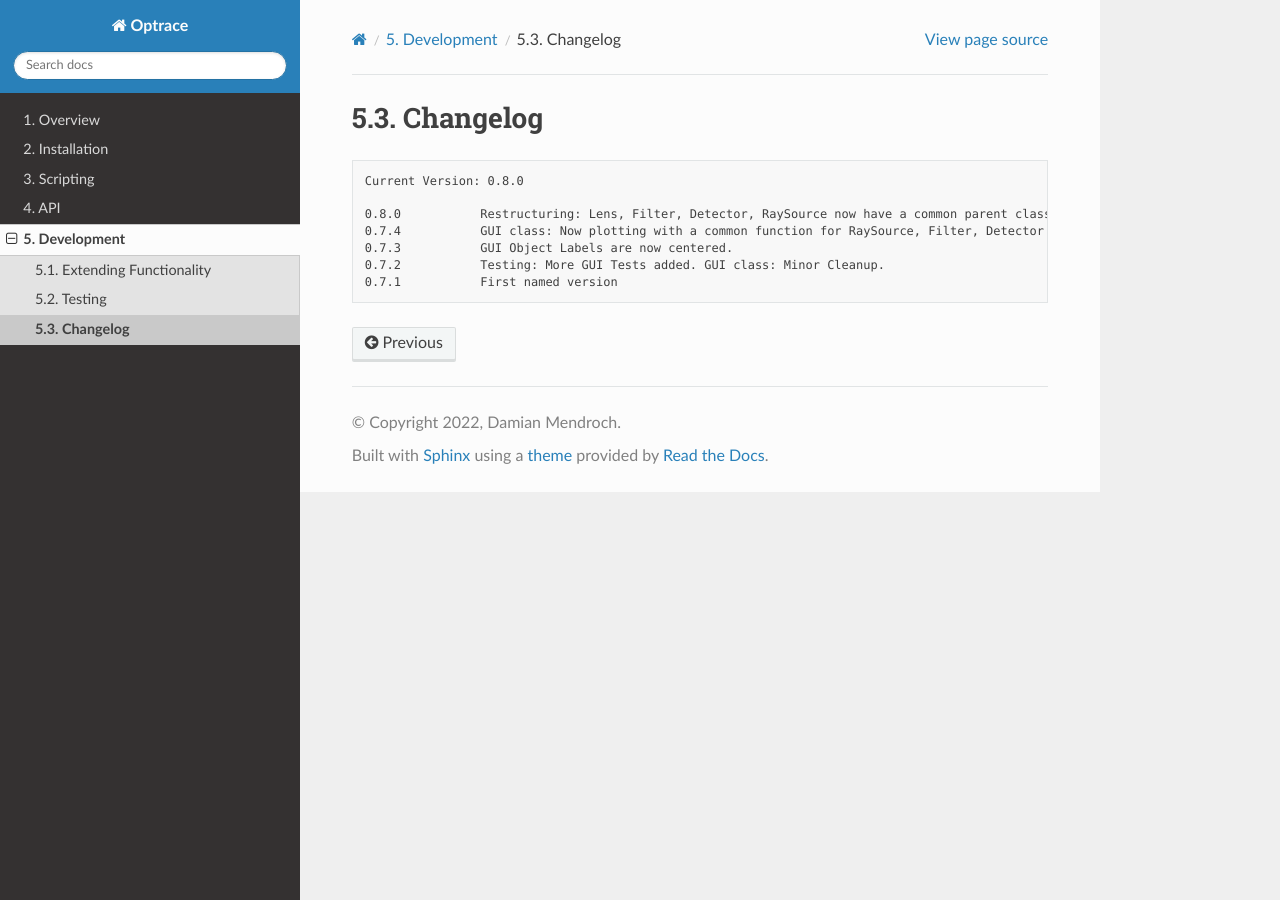
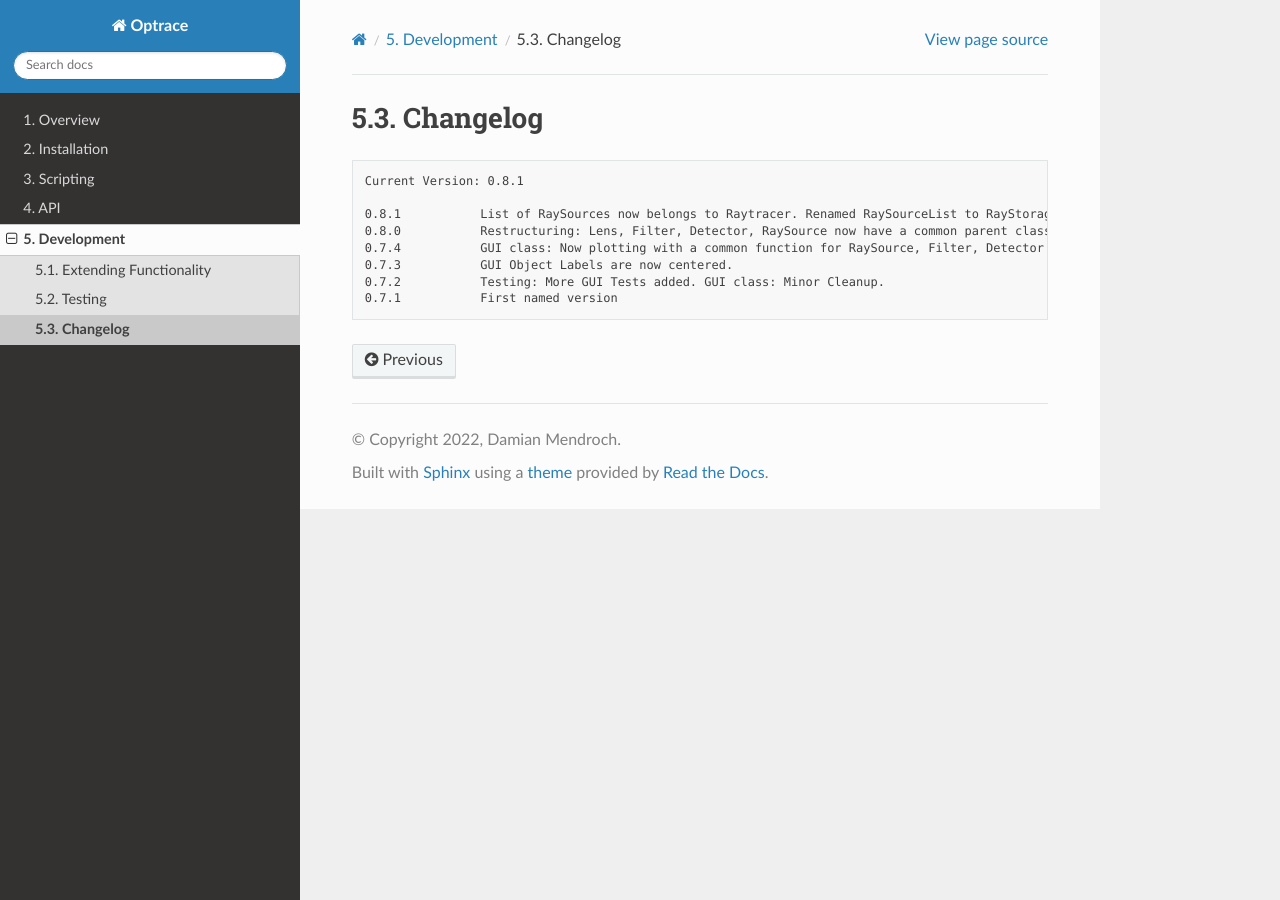
Before and after one commit to drocheam/optrace, a Sphinx documentation site: the page built from docs/source/Changelog.rst, in a window 1280 px wide. Built offline with Sphinx 7.4.7 and the Read the Docs theme 2.0.0, drawn with Linux system fonts in a browser that asks for light colours.

Commit message:
Version Update and added comments

```diff
--- a/docs/source/changelog.txt
+++ b/docs/source/changelog.txt
@@ -1,5 +1,6 @@
-Current Version: 0.8.0
+Current Version: 0.8.1
 
+0.8.1           List of RaySources now belongs to Raytracer. Renamed RaySourceList to RayStorage. Globally defined wavelength range. Own Misc.calc() instead of numexpr.evaluate().
 0.8.0           Restructuring: Lens, Filter, Detector, RaySource now have a common parent class 'SObject'
 0.7.4           GUI class: Now plotting with a common function for RaySource, Filter, Detector
 0.7.3           GUI Object Labels are now centered.
```
